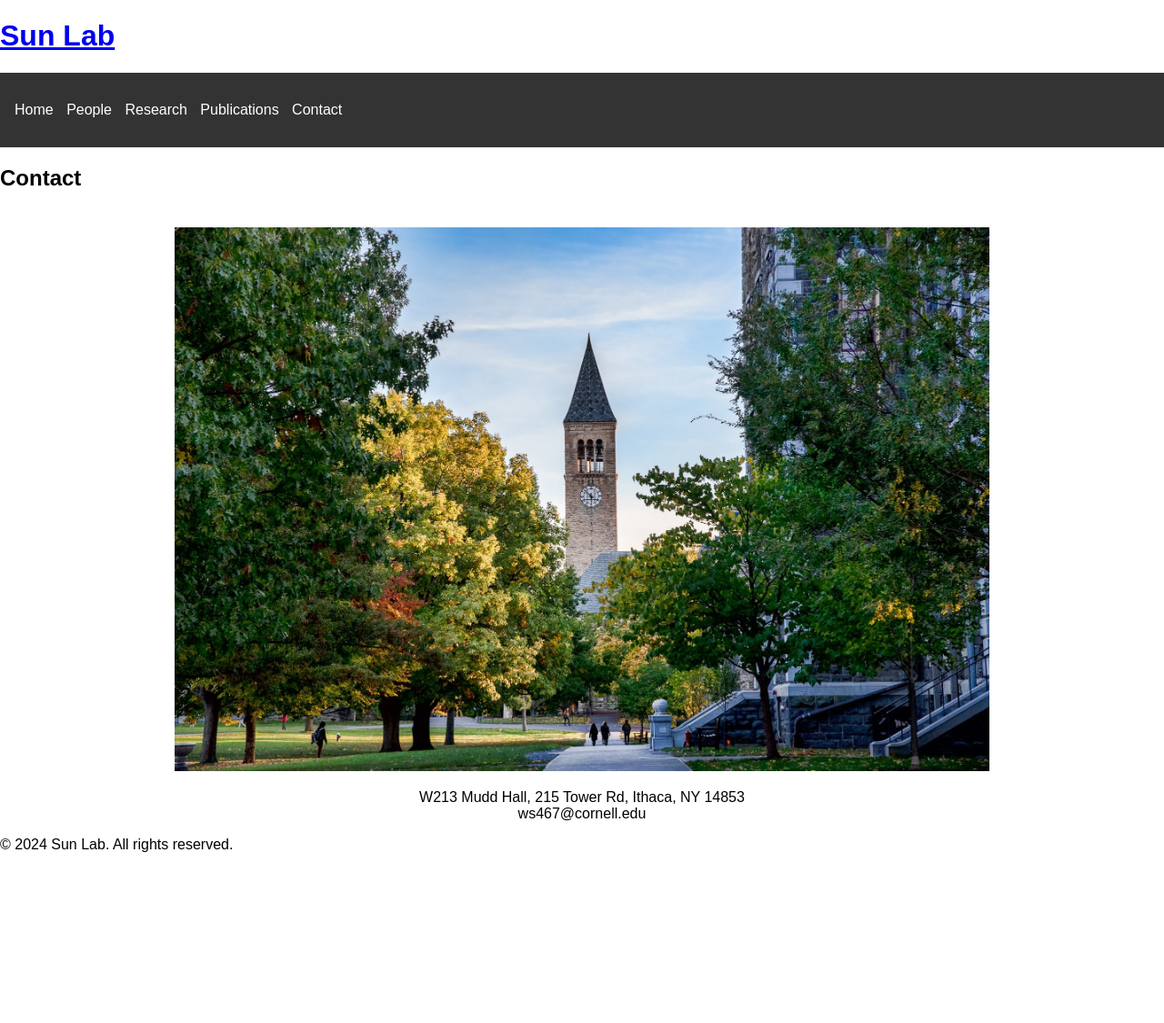
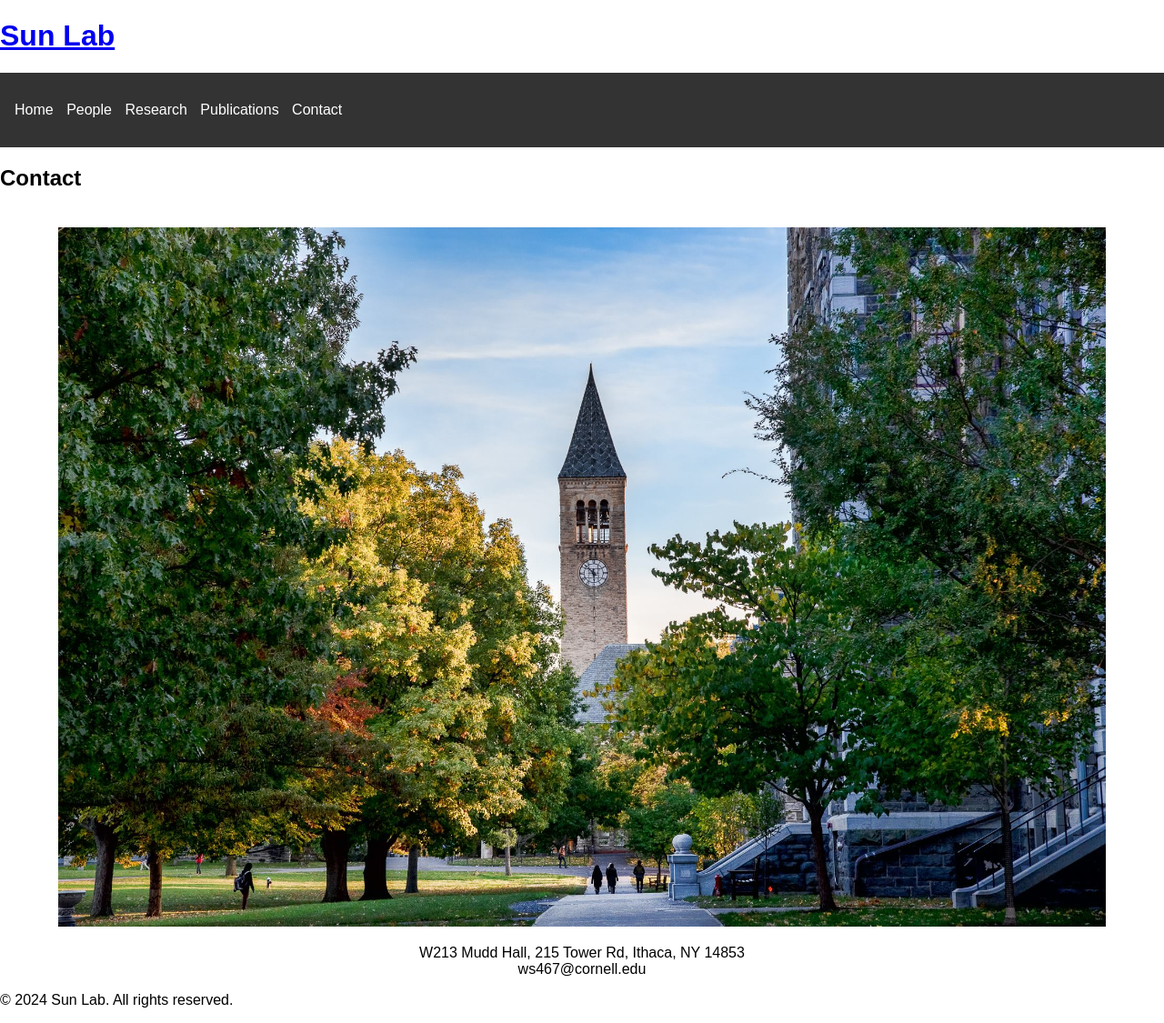
Before and after one commit to neuroai/my-awesome-site, a Jekyll site: the page built from contact.md, in a window 1280 px wide. Shown: the whole page at 91% size. Built offline with Jekyll 4.4.1, drawn with Linux system fonts in a browser that asks for light colours; before the commit the page ends 954 px from its top, so only the background shows below that.

Commit message:
Update contact.md

```diff
--- a/contact.md
+++ b/contact.md
@@ -6,7 +6,7 @@
 ## Contact
 
 <div style="text-align: center;">
-    <img src="cornell.jpeg" alt="Cornell University" style="width: 70%; height: auto; margin-top: 20px; border-radius: 0 !important; clip-path: none !important;">
+    <img src="/sunlab/cornell.jpeg" alt="Cornell University" class="cornell-pic" style="width: 90%; height: auto; margin-top: 20px; border-radius: 0 !important; clip-path: none !important;">
     <p>W213 Mudd Hall, 215 Tower Rd, Ithaca, NY 14853<br>
     ws467@cornell.edu</p>
 </div>
```
